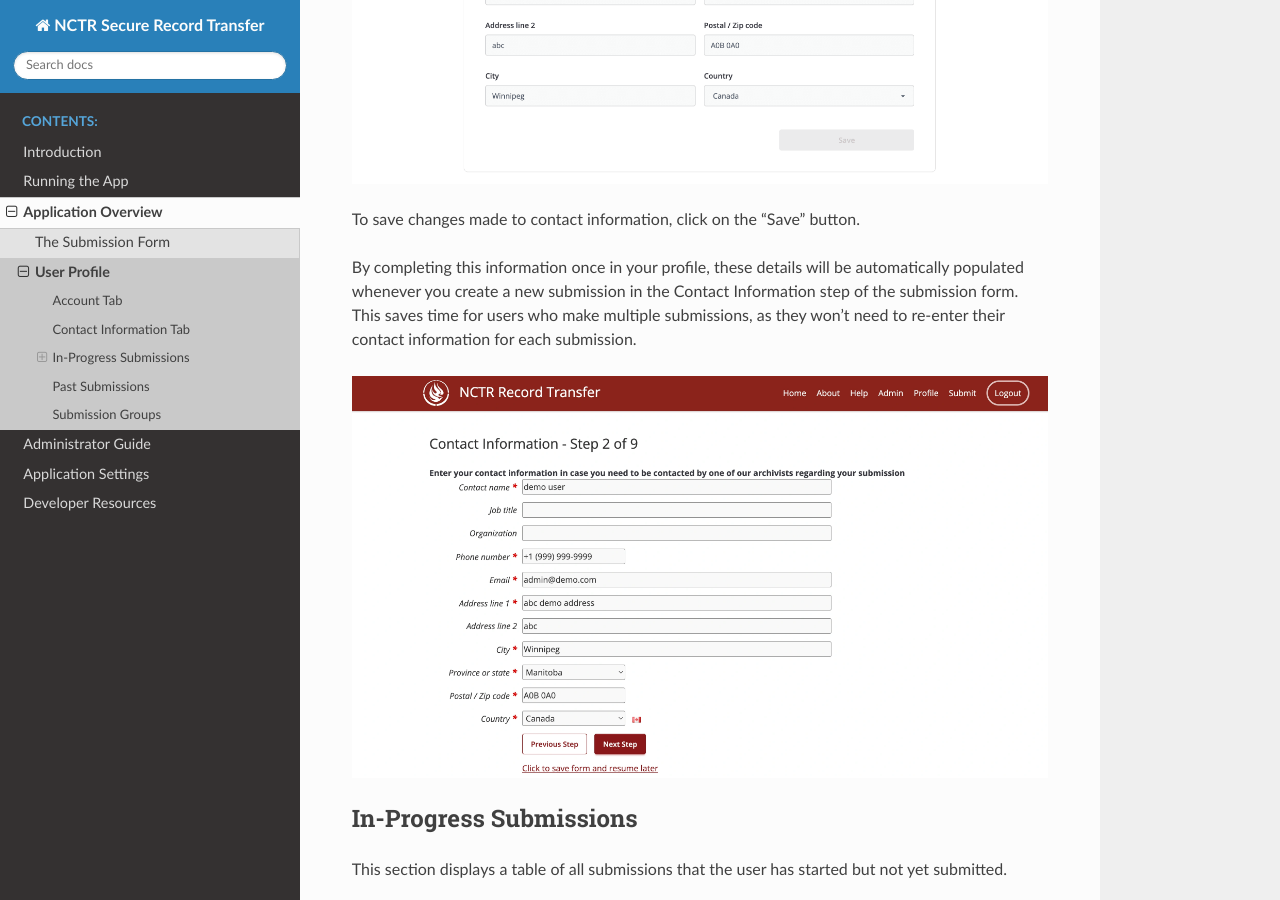
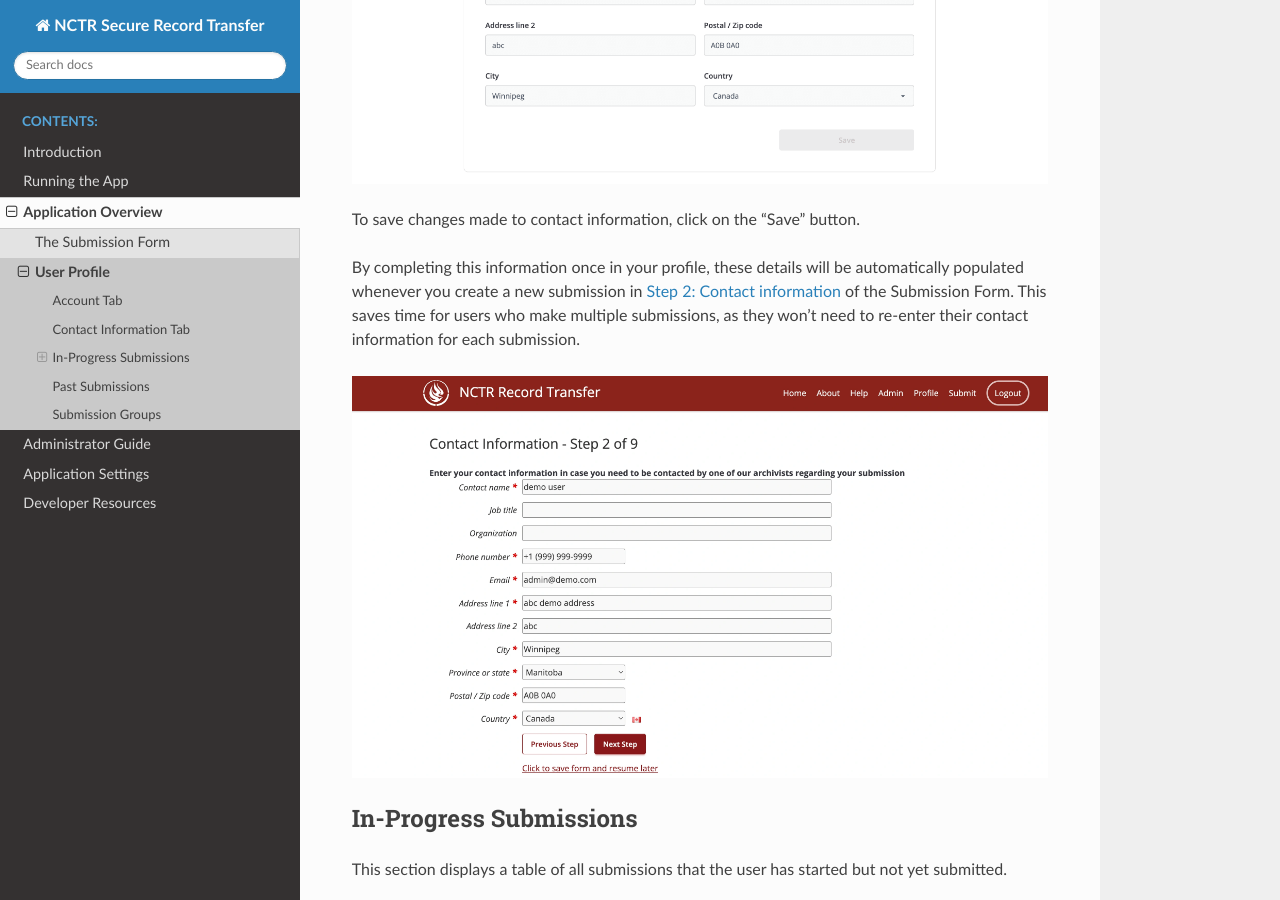
Before and after one commit to NationalCentreTruthReconciliation/Secure-Record-Transfer, a Sphinx documentation site: the page built from docs/application_overview/user-profile.rst, in a window 1280 px wide and 900 px high, scrolled down 1617 px. Built offline with Sphinx 7.4.7 and the Read the Docs theme 3.1.0, drawn with Linux system fonts in a browser that asks for light colours.

Commit message:
Update docs/application_overview/user-profile.rst
Co-authored-by: Kelvin Oo <kelvinoo123@gmail.com>

```diff
--- a/docs/application_overview/user-profile.rst
+++ b/docs/application_overview/user-profile.rst
@@ -36,7 +36,7 @@ The Contact Information tab allows users to store their contact details includin
 
 To save changes made to contact information, click on the "Save" button.
 
-By completing this information once in your profile, these details will be automatically populated whenever you create a new submission in the Contact Information step of the submission form. This saves time for users who make multiple submissions, as they won't need to re-enter their contact information for each submission.
+By completing this information once in your profile, these details will be automatically populated whenever you create a new submission in :ref:`Step 2: Contact information` of the Submission Form.  This saves time for users who make multiple submissions, as they won't need to re-enter their contact information for each submission.
 
 .. image:: images/submission_step_2_prefilled.webp
     :alt: Auto Populate step 2 of submission form
```
